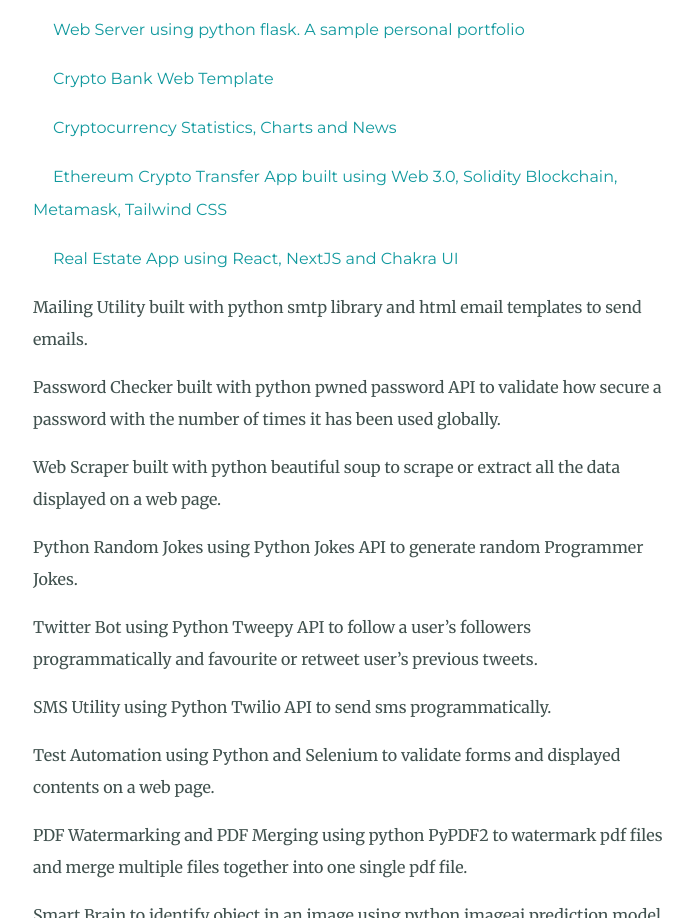
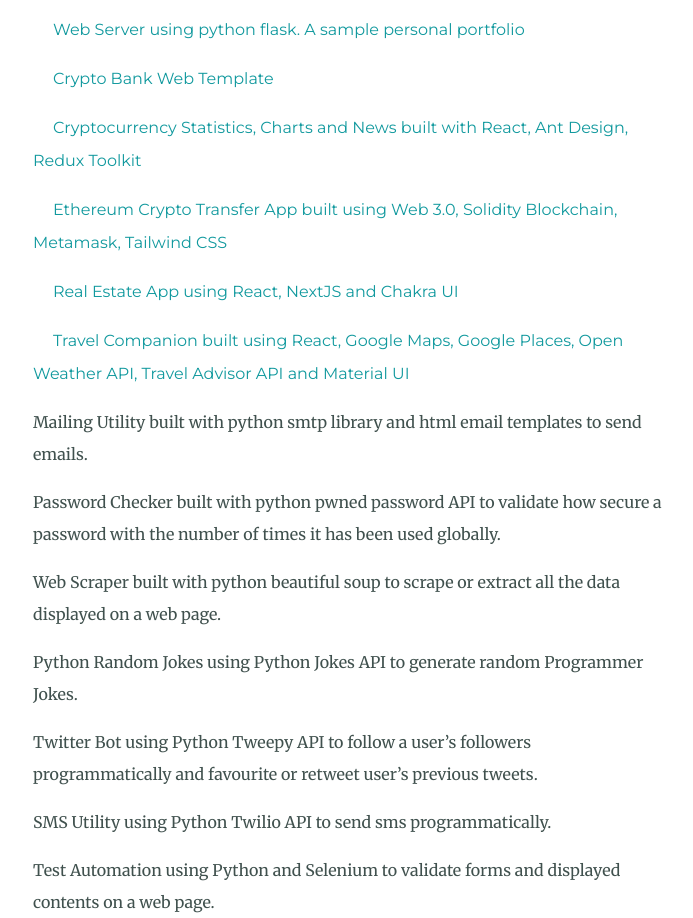
Before and after one commit to kalumsneha/my-personal-cv, a plain HTML site: page index.html in a window 1280 px wide. Shown: the part 3063-3981 px from the top of the page, without its empty margins (287-980 px from the left). Drawn offline with Linux system fonts and the light colour scheme.

Commit message:
Added Link to Travelog App

```diff
--- a/index.html
+++ b/index.html
@@ -64,9 +64,10 @@
               <p><a href="https://csb-pq56l.netlify.app/">Keeper App using React and hosted on Netlify.</a> </p>
               <p><a href="http://kalumsneha.pythonanywhere.com/">Web Server using python flask. A sample personal portfolio</a> </p>
               <p><a href="https://kalumsneha.github.io/teamapt-project/">Crypto Bank Web Template</a> </p>
-              <p><a href="https://mycryptobytes.netlify.app">Cryptocurrency Statistics, Charts and News</a> </p>
+              <p><a href="https://mycryptobytes.netlify.app">Cryptocurrency Statistics, Charts and News built with React, Ant Design, Redux Toolkit</a> </p>
               <p><a href="https://kryptrans.netlify.app/">Ethereum Crypto Transfer App built using Web 3.0, Solidity Blockchain, Metamask, Tailwind CSS</a> </p>
               <p><a href="https://myrealtor.vercel.app/">Real Estate App using React, NextJS and Chakra UI</a> </p>
+              <p><a href="https://mytravelog.netlify.app/">Travel Companion built using React, Google Maps, Google Places, Open Weather API, Travel Advisor API and Material UI</a> </p>
 
               <p>Mailing Utility built with python smtp library and html email templates to send emails.</p>
               <p>Password Checker built with python pwned password API to validate how secure a password with the number of times it has been used globally.</p>
```
